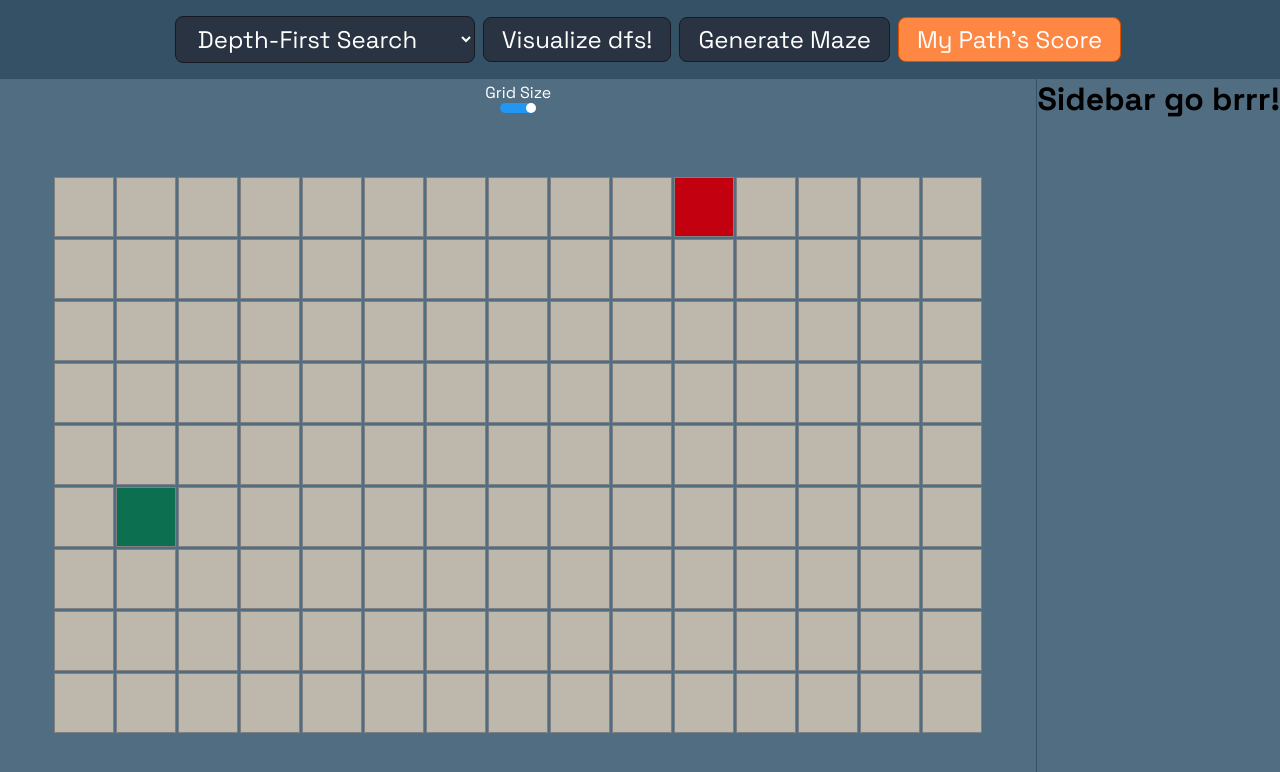
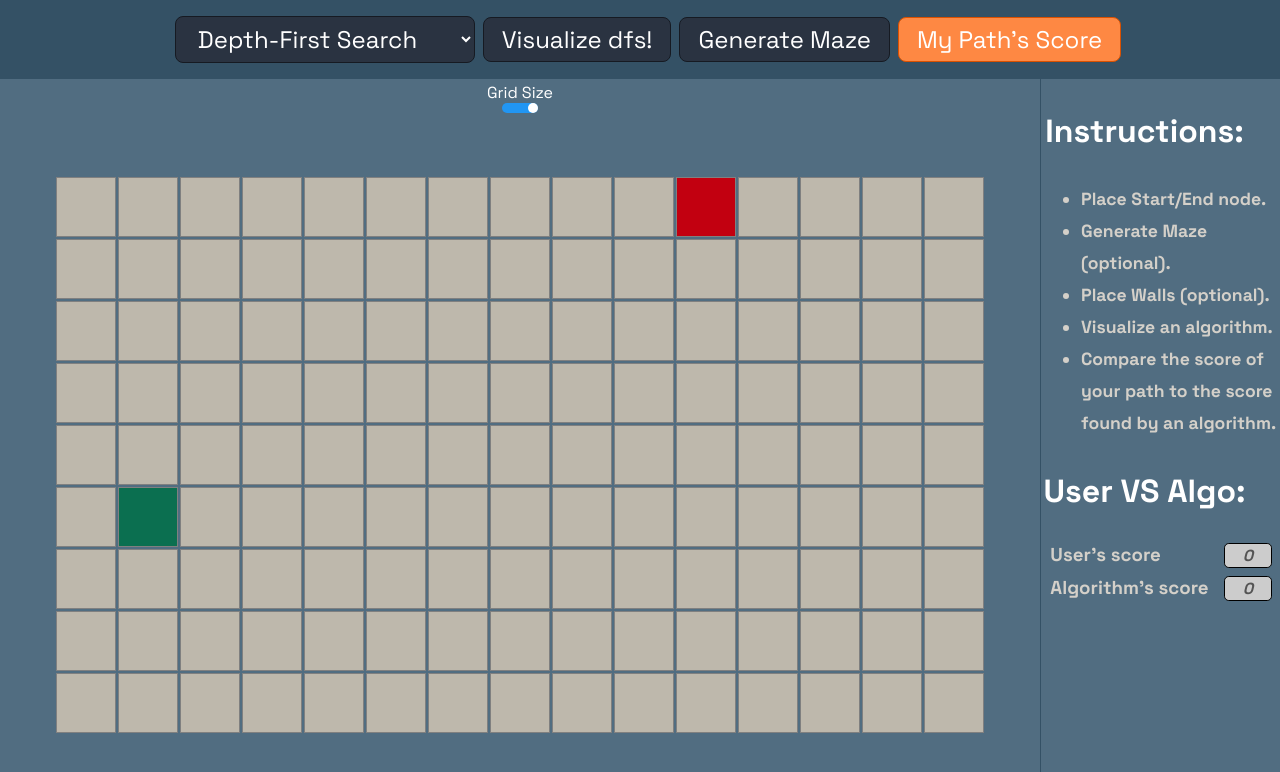
Before and after one commit to Nidhal-Abidi/MazeMaster, a React (Vite) app: page / in a window 1280 px wide. Shown: the top 772 px of the page. Built offline with nearby package versions, Linux system fonts and the light colour scheme; a web font is replaced by a local one.

Commit message:
Added instructions to the user in the sidebar

```diff
--- a/src/App.css
+++ b/src/App.css
@@ -272,6 +272,7 @@
 
 .side-bar {
   border-left: 1px solid var(--nav-clr);
+  max-width: 15rem;
 }
 
 /*Cell Size toggle css (src before modification: https://www.w3schools.com/howto/howto_css_switch.asp)*/
@@ -336,3 +337,40 @@ input:checked + .slider:before {
   border-radius: 50%;
 }
 /*End of cell size toggle CSS*/
+
+/*Sidebar CSS*/
+.side-bar .header {
+  color: white;
+  background-color: var(--body-clr);
+  padding: 1em 1em 1em 0;
+}
+
+.side-bar .instruction-item {
+  color: hsl(40, 12%, 81%);
+  font-size: 1.1rem;
+  font-weight: bold;
+  line-height: 2rem;
+}
+
+.path-score {
+  display: flex;
+  justify-content: space-between;
+  padding-bottom: 0.5rem;
+}
+
+.path-score h3 {
+  color: hsl(40, 12%, 81%);
+  padding-left: 0.5em;
+}
+
+.path-score input {
+  width: 3rem;
+  margin-right: 0.5em;
+  border-radius: 0.3em;
+  background-color: #ccc;
+  border: 1px solid black;
+  font-size: 1rem;
+  text-align: center;
+  font-weight: bold;
+  font-style: italic;
+}
--- a/src/App.jsx
+++ b/src/App.jsx
@@ -9,6 +9,8 @@ function App() {
   const [arrGrid, setArrGrid] = useState([])
   const startNode = useRef({})
   const endNode = useRef({})
+  const userScore = useRef(0)
+  const [algoScore, setAlgoScore] = useState(0)
 
   const visualizeDijkstra = () => {
     let visitedNodesInOrder = dijkstra(
@@ -48,11 +50,14 @@ function App() {
   const animateShortestPath = (shortestPathNodes) => {
     for (let i = 0; i < shortestPathNodes.length; i++) {
       let node = shortestPathNodes[i]
+
       if (node.isStartNode || node.isEndNode) continue
+
       setTimeout(() => {
         document
           .querySelector(`#node-${node.row}-${node.col}`)
           .classList.add("final-path-node")
+        setAlgoScore((prevSc) => prevSc + 1)
       }, 200 * i)
     }
   }
@@ -67,7 +72,7 @@ function App() {
           startNode={startNode}
           endNode={endNode}
         />
-        <SideBar />
+        <SideBar algoScore={algoScore} />
       </main>
     </>
   )
--- a/src/components/SideBar.jsx
+++ b/src/components/SideBar.jsx
@@ -1,7 +1,26 @@
-export function SideBar() {
+export function SideBar({ algoScore }) {
   return (
     <div className="side-bar">
-      <h1>Sidebar go brrr!</h1>
+      <h1 className="header">Instructions:</h1>
+      <ul>
+        <li className="instruction-item">Place Start/End node. </li>
+        <li className="instruction-item">Generate Maze (optional). </li>
+        <li className="instruction-item">Place Walls (optional). </li>
+        <li className="instruction-item">Visualize an algorithm. </li>
+        <li className="instruction-item">
+          Compare the score of your path to the score found by an algorithm.{" "}
+        </li>
+      </ul>
+      <h1 className="header">User VS Algo:</h1>
+
+      <div className="path-score">
+        <h3>User{"'"}s score</h3>
+        <input type="text" disabled={true} defaultValue={0} />
+      </div>
+      <div className="path-score">
+        <h3>Algorithm{"'"}s score</h3>
+        <input type="text" disabled={true} value={algoScore} />
+      </div>
     </div>
   )
 }
```
